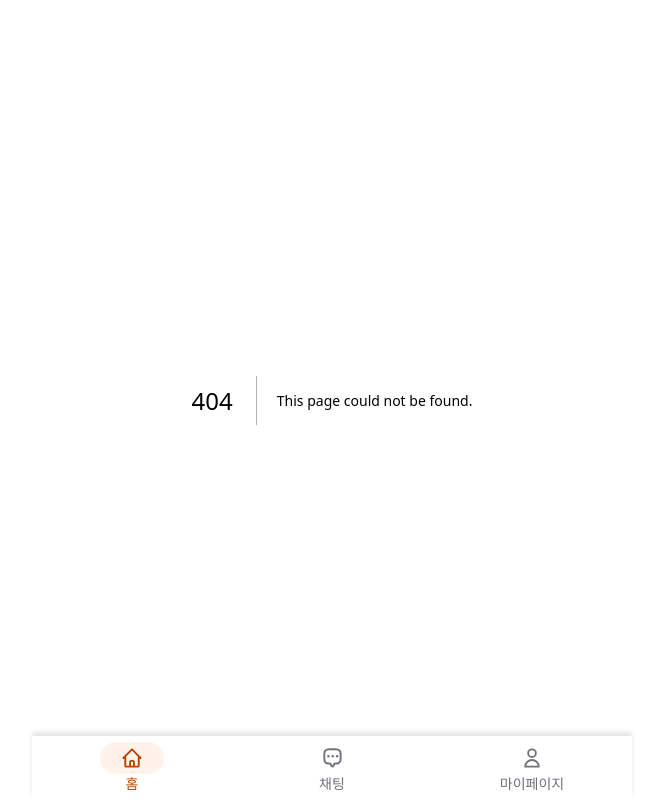
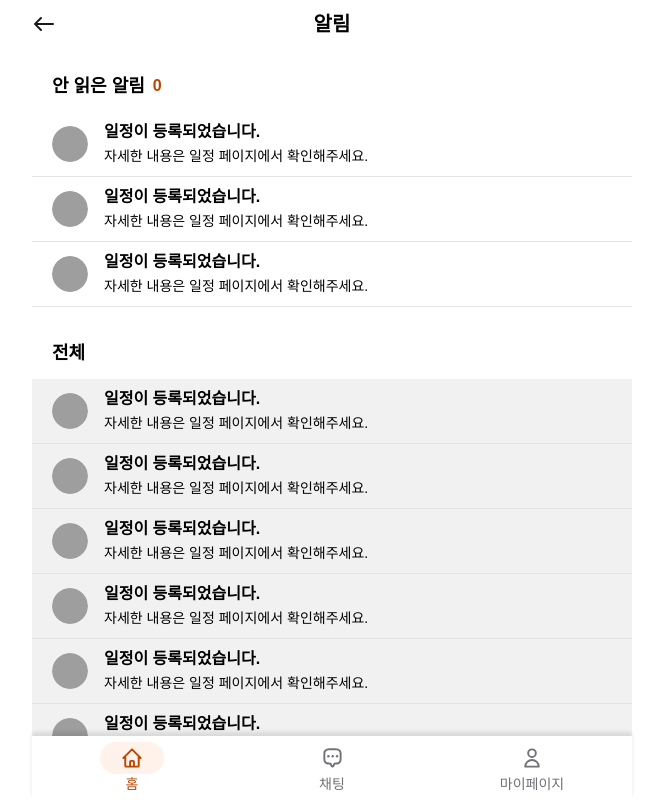
Before and after one commit to WonYunSun/modak-modak, a Next.js app: page /notification in a window 1280 px wide. Before the commit this address had no page. Shown: the whole page, without its empty margins (308-971 px from the left). Built offline with nearby package versions, Linux system fonts and the light colour scheme; grey boxes are pictures that could not be loaded; a web font is replaced by a local one; what tailwindcss-animated would draw is missing.

Commit message:
style: 알림 UI 1차 완성

```diff
--- /dev/null
+++ b/src/app/notification/_components/NotificationCard.tsx
@@ -0,0 +1,38 @@
+import Image from 'next/image';
+
+type NotificationCardData = {
+  imgUrl: string;
+  title: string;
+  body: string;
+};
+interface NotificationCardProps {
+  isRead: boolean;
+  cardData: NotificationCardData;
+}
+
+const NotificationCard = ({ isRead, cardData }: NotificationCardProps) => {
+    const { imgUrl, title, body } = cardData;
+  return (
+    <div className={`w-full ${isRead ? 'bg-gray-50' : 'bg-white'}`}>
+      <div className="px-5 h-16 flex justify-between items-center">
+        <div className="flex items-center gap-4">
+          <div className="w-9 h-9 rounded-full overflow-hidden">
+            <Image
+              src={imgUrl}
+              width={36}
+              height={36}
+              alt={'notification_profile'}
+              className="rounded-full w-full h-full object-cover"
+            />
+          </div>
+          <div>
+            <h6 className="font-semibold">{title}</h6>
+            <span className="text-sm">{body}</span>
+          </div>
+        </div>
+      </div>
+    </div>
+  );
+};
+
+export default NotificationCard;
--- /dev/null
+++ b/src/app/notification/page.tsx
@@ -0,0 +1,46 @@
+import NotificationCard from '@app/notification/_components/NotificationCard';
+import FunnelHeader from '@components/common/FunnelHeader';
+
+const SAMPLETEXT = {
+  imgUrl:
+    'https://sozcwgcoibigujehjxbf.supabase.co/storage/v1/object/public/profiles/groups/a4724b36-a096-47b8-8b71-6bef455ae4db',
+  title: '일정이 등록되었습니다.',
+  body: '자세한 내용은 일정 페이지에서 확인해주세요.',
+};
+
+const Notification = () => {
+  return (
+    <div className="mx-auto max-w-[600px] h-screen overflow-y-scroll scrollbar-hide">
+      <div className="sticky w-[600px] left-0 top-0 bg-white">
+        <FunnelHeader label="알림" />
+      </div>
+      <div className="border-b border-gray-200 mb-5 mt-3">
+        <div className="px-5 py-3 flex items-center gap-2 font-semibold">
+          <h6 className="text-lg">안 읽은 알림</h6>
+          <span className="text-primary">0</span>
+        </div>
+        <div className="divide-y divide-gray-200">
+          <NotificationCard isRead={false} cardData={SAMPLETEXT} />
+          <NotificationCard isRead={false} cardData={SAMPLETEXT} />
+          <NotificationCard isRead={false} cardData={SAMPLETEXT} />
+        </div>
+      </div>
+
+      <div className="border-b border-gray-200 mb-36">
+        <h6 className="px-5 py-3 font-semibold text-lg">전체</h6>
+        <div className="divide-y divide-gray-200">
+          <NotificationCard isRead={true} cardData={SAMPLETEXT} />
+          <NotificationCard isRead={true} cardData={SAMPLETEXT} />
+          <NotificationCard isRead={true} cardData={SAMPLETEXT} />
+          <NotificationCard isRead={true} cardData={SAMPLETEXT} />
+          <NotificationCard isRead={true} cardData={SAMPLETEXT} />
+          <NotificationCard isRead={true} cardData={SAMPLETEXT} />
+          <NotificationCard isRead={true} cardData={SAMPLETEXT} />
+          <NotificationCard isRead={true} cardData={SAMPLETEXT} />
+        </div>
+      </div>
+    </div>
+  );
+};
+
+export default Notification;
```
